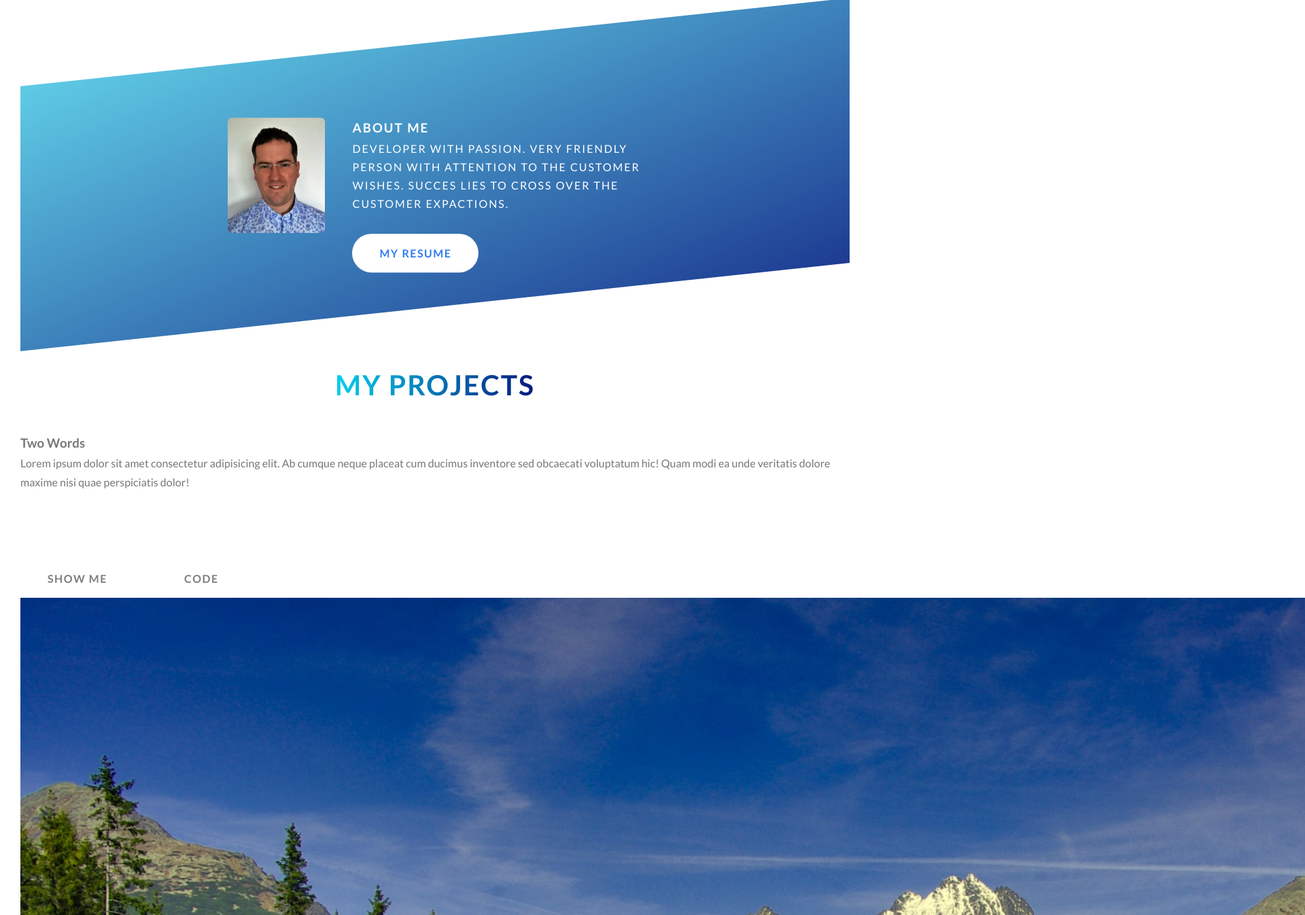
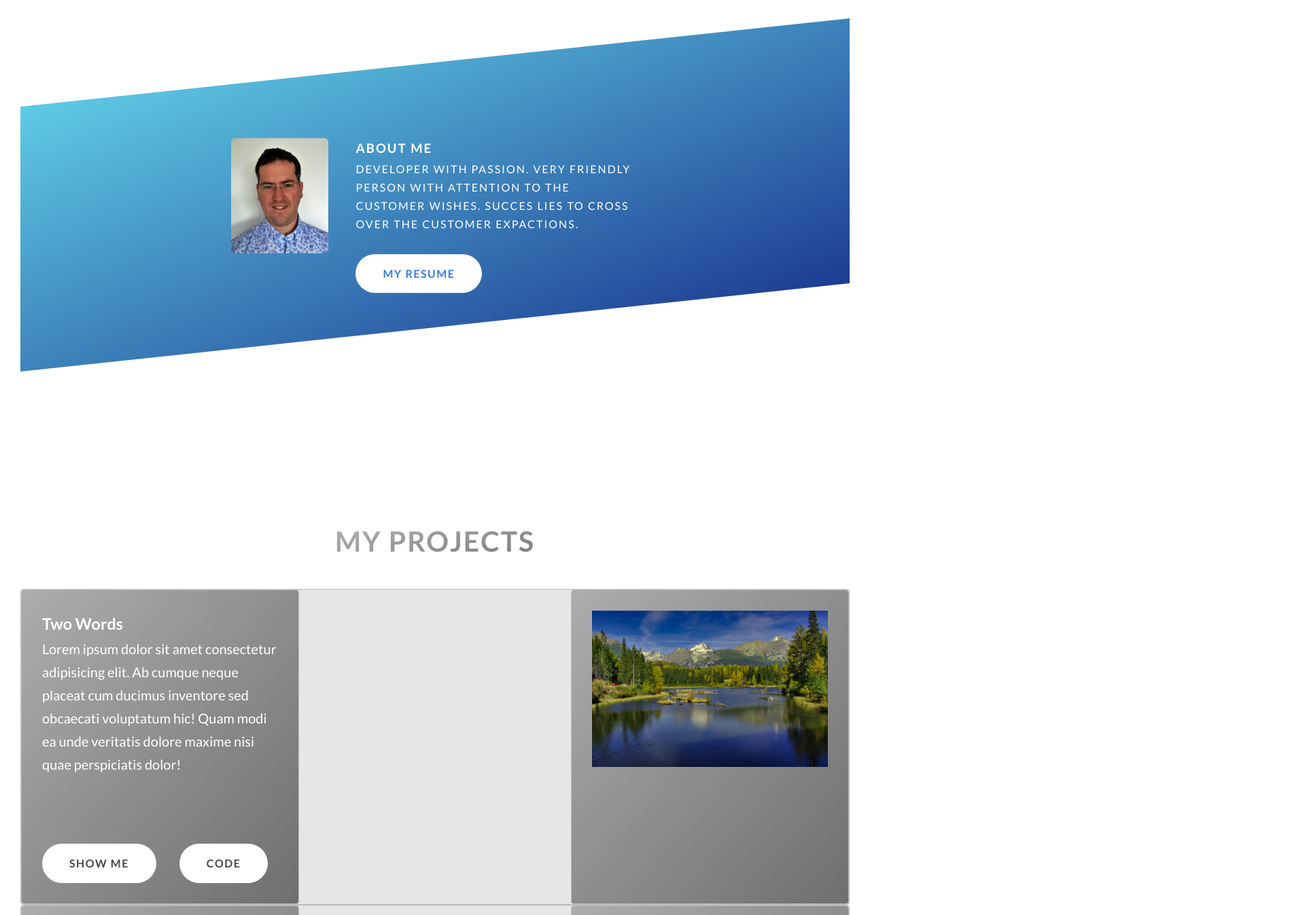
Before and after one commit to Jonnyb83/Portfolio, a website: page index.html in a window 1280 px wide. Shown: the part 273-1620 px from the top of the page at 68% size, 1920 px wide, since content can reach past the window. Drawn offline with Linux system fonts and the light colour scheme.

Commit message:
new style

```diff
--- a/css/style.css
+++ b/css/style.css
@@ -26,9 +26,11 @@ body {
   background-position: top;
   position: relative;
   -webkit-clip-path: polygon(0 0, 100% 0, 100% 75%, 0 100%);
-  clip-path: polygon(0 0, 100% 0, 100% 75%, 0 100%); }
+  clip-path: polygon(0 0, 100% 0, 100% 100%, 0 100%); }
 
 .header-second {
+  margin-top: 3rem;
+  margin-bottom: 20rem;
   height: 65vh;
   background-image: linear-gradient(to right bottom, rgba(6, 208, 235, 0.6), rgba(6, 24, 126, 0.95));
   background-size: cover;
@@ -72,24 +74,37 @@ body {
   text-transform: uppercase;
   font-weight: 500;
   display: inline-block;
-  background-image: linear-gradient(to right, #06d0eb, #06187e);
+  background-image: linear-gradient(to right bottom, rgba(126, 126, 126, 0.55), rgba(71, 71, 71, 0.75));
   -webkit-background-clip: text;
   color: transparent;
   letter-spacing: .2rem; }
 
 .header-second-text-box {
+  max-width: 600px;
+  display: flexbox;
   color: white;
   text-transform: uppercase;
   backface-visibility: hidden;
   padding: 0 auto;
   margin-top: 3rem;
   margin-bottom: 15rem;
+  background-color: transparent;
   position: absolute;
   top: 50%;
   left: 50%;
   transform: translate(-50%, -50%);
   text-align: left;
   letter-spacing: .2rem; }
+  .header-second-text-box_grid {
+    display: grid;
+    gap: 40px;
+    grid-template-columns: repeat(auto-fill, minmax(200px, 1fr)); }
+
+@media screen and (max-width: 600px) {
+  .break {
+    font-size: 50%;
+    padding: 0.5rem;
+    margin: 0.5rem; } }
 
 .btn:link, .btn:visited {
   text-transform: uppercase;
@@ -132,7 +147,7 @@ body {
 
 .btn--gray {
   background-color: #fff;
-  color: #7e7e7e;
+  color: #474747;
   font-weight: 700;
   text-transform: bold;
   margin-top: 10rem;
@@ -295,3 +310,39 @@ hr {
   font-size: 1.2rem;
   height: 1rem;
   margin-top: 1.5rem; }
+
+.grid-wrapper {
+  display: grid;
+  gap: 400px;
+  grid-template-columns: repeat(auto-fill, minmax(400px, 2fr)); }
+
+/*All children imges inside box sellector*/
+.box > img {
+  width: 100%; }
+
+.box {
+  background-image: linear-gradient(to right bottom, rgba(126, 126, 126, 0.55), rgba(71, 71, 71, 0.75));
+  padding: 30px;
+  margin: 0; }
+
+.text-box {
+  font-size: 2rem; }
+
+.zone {
+  /*padding:30px 50px; */
+  background-color: #e6e6e6;
+  margin-top: 0;
+  margin-bottom: 0;
+  cursor: pointer;
+  /*display:inline-block;*/
+  color: #FFF;
+  font-size: 1rem;
+  border-radius: 4px;
+  border: 1px solid #bbb;
+  transition: all 0.3s linear; }
+
+.zone:hover {
+  -webkit-transform: rgba(0, 0, 0, 0.8) 0px 5px 15px, inset rgba(0, 0, 0, 0.15) 0px -10px 20px;
+  -moz-transform: rgba(0, 0, 0, 0.8) 0px 5px 15px, inset rgba(0, 0, 0, 0.15) 0px -10px 20px;
+  -o-transform: rgba(0, 0, 0, 0.8) 0px 5px 15px, inset rgba(0, 0, 0, 0.15) 0px -10px 20px;
+  transform: rgba(0, 0, 0, 0.8) 0px 5px 15px, inset rgba(0, 0, 0, 0.15) 0px -10px 20px; }
```
